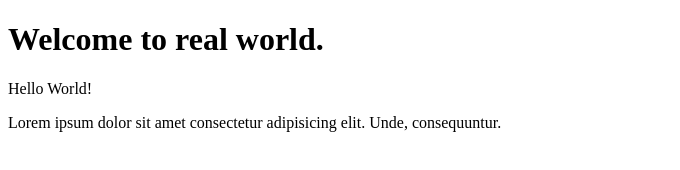
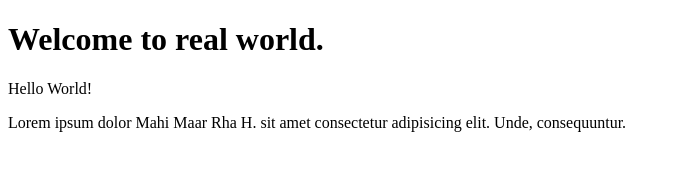
Before and after one commit to Rizwan2002/basicProject, a plain HTML site: page index.html in a window 1280 px wide. Shown: the whole page, without its empty margins (0-680 px from the left). Drawn offline with Linux system fonts and the light colour scheme.

Commit message:
Update index.html

```diff
--- a/index.html
+++ b/index.html
@@ -8,6 +8,6 @@
 <body>
     <h1>Welcome to real world.</h1>
     <p>Hello World!</p>
-    <p>Lorem ipsum dolor sit amet consectetur adipisicing elit. Unde, consequuntur.</p>
+    <p>Lorem ipsum dolor Mahi Maar Rha H. sit amet consectetur adipisicing elit. Unde, consequuntur.</p>
 </body>
 </html>
```
